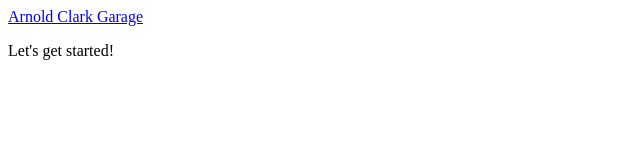
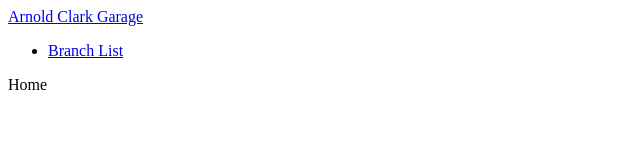
Before and after one commit to arnoldclark/front-end-interview, a React (Create React App) app in the folder client/: page / in a window 1280 px wide. Shown: the top 160 px of the page, without its empty margins (0-640 px from the left). Built offline with nearby package versions, Linux system fonts and the light colour scheme; the HTML template or start-up script is replaced by a standard one.

Commit message:
Adds branch list page to the client

```diff
--- a/client/src/App.js
+++ b/client/src/App.js
@@ -1,14 +1,17 @@
 import React from "react";
-import { Navbar } from "./components/Navbar";
+import { BrowserRouter, Routes, Route } from "react-router-dom";
+import { Home } from "./pages/Home";
+import { BranchList } from "./pages/BranchList";
 
 const App = () => {
   return (
     <>
-      <Navbar />
-
-      <div className="ch-container ch-mt--4">
-        <p>Let&apos;s get started!</p>
-      </div>
+      <BrowserRouter>
+        <Routes>
+          <Route path="/" element={<Home />} />
+          <Route path="/branches" element={<BranchList />} />
+        </Routes>
+      </BrowserRouter>
     </>
   );
 };
--- /dev/null
+++ b/client/src/components/ApplicationLayout/index.js
@@ -0,0 +1,14 @@
+import React from "react";
+import PropTypes from "prop-types";
+import { Navbar } from "../Navbar";
+
+export const ApplicationLayout = ({ children }) => {
+  return (
+    <>
+      <Navbar />
+      <div className="ch-container ch-mt--4">{children}</div>
+    </>
+  );
+};
+
+ApplicationLayout.propTypes = { children: PropTypes.element };
--- a/client/src/components/Navbar/index.js
+++ b/client/src/components/Navbar/index.js
@@ -1,13 +1,21 @@
 import React from "react";
+import { Link } from "react-router-dom";
 
 export const Navbar = () => (
   <header className="ch-navbar">
     <div className="ch-container">
       <div className="ch-row">
         <div className="xs:ch-col--12 sm:ch-col--3">
-          <a href="/" className="ch-navbar__title">
+          <Link to="/" className="ch-navbar__title">
             Arnold Clark Garage
-          </a>
+          </Link>
+        </div>
+        <div className="xs:ch-col--12 sm:ch-col--9">
+          <ul className="ch-navbar__nav" data-id="ch-navbar-menu">
+            <li>
+              <Link to="/branches">Branch List</Link>
+            </li>
+          </ul>
         </div>
       </div>
     </div>
--- /dev/null
+++ b/client/src/pages/BranchList/BranchList.styled.js
@@ -0,0 +1,7 @@
+import styled from "styled-components";
+
+export const BranchesGrid = styled.div`
+  display: grid;
+  grid-template-columns: 1fr 1fr 1fr;
+  gap: 21px 21px;
+`;
--- /dev/null
+++ b/client/src/pages/BranchList/index.js
@@ -0,0 +1,28 @@
+import React, { useEffect, useState } from "react";
+import { ApplicationLayout } from "../../components/ApplicationLayout";
+import { BranchesGrid } from "./BranchList.styled";
+
+export const BranchList = () => {
+  const [branches, setBranches] = useState([]);
+
+  useEffect(() => {
+    fetch("http://localhost:5001/branches")
+      .then((res) => res.json())
+      .then((branchData) => setBranches(branchData));
+  }, []);
+
+  return (
+    <ApplicationLayout>
+      <BranchesGrid>
+        {branches.map((branch) => (
+          <div className="ch-card" key={branch._id}>
+            <div className="ch-card__content">
+              <h3>{branch.name}</h3>
+              <p>Tel: {branch.telephone}</p>
+            </div>
+          </div>
+        ))}
+      </BranchesGrid>
+    </ApplicationLayout>
+  );
+};
--- /dev/null
+++ b/client/src/pages/Home/index.js
@@ -0,0 +1,10 @@
+import React from "react";
+import { ApplicationLayout } from "../../components/ApplicationLayout";
+
+export const Home = () => {
+  return (
+    <ApplicationLayout>
+      <p>Home</p>
+    </ApplicationLayout>
+  );
+};
--- a/client/webpack.config.js
+++ b/client/webpack.config.js
@@ -23,7 +23,9 @@
   output: {
     path: path.resolve(__dirname, "dist"),
     filename: "bundle.js",
+    publicPath: "/",
   },
+  devServer: { historyApiFallback: true },
   module: {
     rules: [
       {
--- a/package.json
+++ b/package.json
@@ -24,7 +24,8 @@
     "nodemon": "^2.0.15",
     "react": "^17.0.2",
     "react-dom": "^17.0.2",
-    "react-router-dom": "^6.3.0"
+    "react-router-dom": "^6.3.0",
+    "styled-components": "^5.3.5"
   },
   "devDependencies": {
     "@babel/core": "^7.16.12",
```
Also changed, not shown: 2 other files (tests, documents, lock files or other folders).
